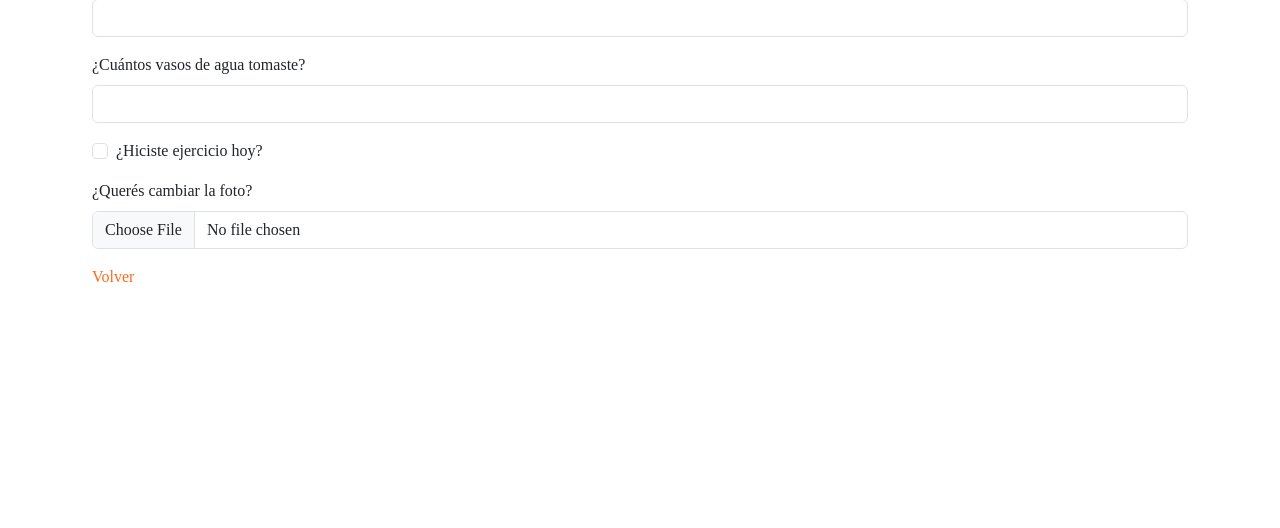
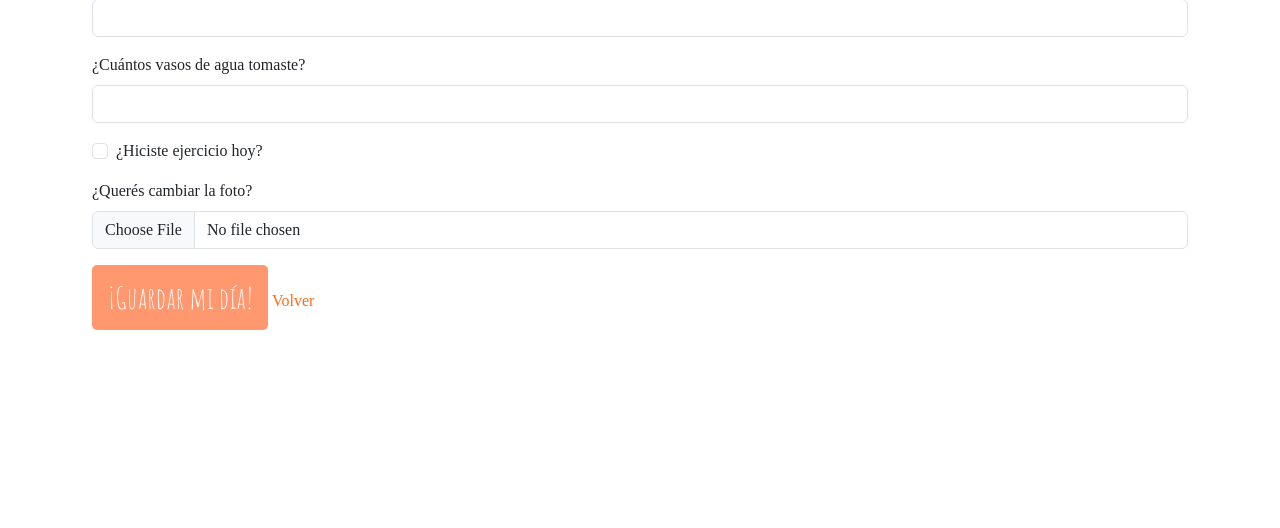
Before and after one commit to GuiiTaglia/TP-IngWeb-2025, a Django app: template mi_aplicacion/bullet_journal/templates/bullet_journal/journal/edit_journal.html in a window 1280 px wide. Shown: the part 352-880 px from the top of the page. Run offline with Django 5.2, Linux system fonts and the light colour scheme; the template is opened without the code that fills it, so the values that code supplies are empty.

Commit message:
Update edit_journal btn

```diff
--- a/mi_aplicacion/bullet_journal/templates/bullet_journal/journal/edit_journal.html
+++ b/mi_aplicacion/bullet_journal/templates/bullet_journal/journal/edit_journal.html
@@ -115,6 +115,8 @@
 
         </form>
 
+        <button type="submit" class="btn btn-primary">¡Guardar mi día!</button>
+
         <a href="{% url 'journal_list' %}" class="link-orange">Volver</a>
     </div>
 </div>
```
